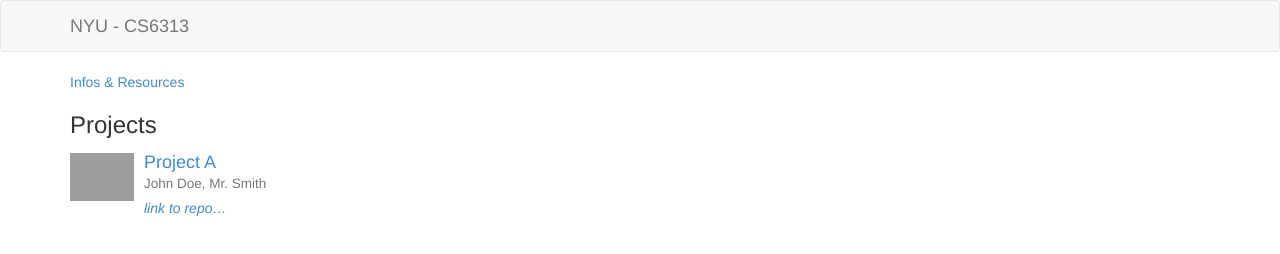
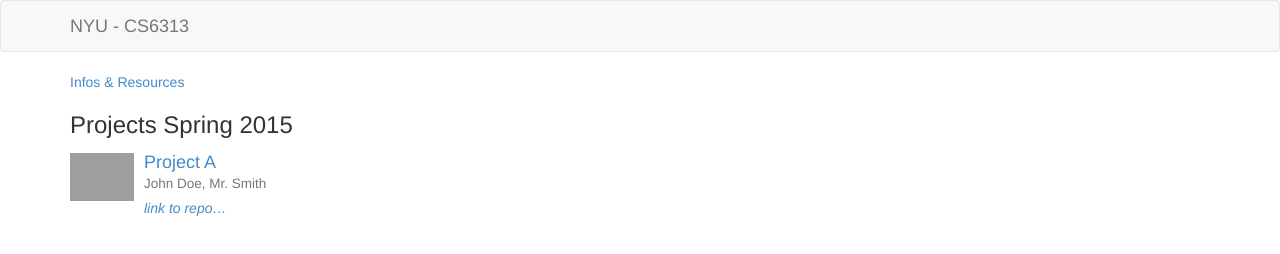
Before and after one commit to NYU-CS6313-Projects/NYU-CS6313-Projects.github.io, a plain HTML site: page index.html in a window 1280 px wide. Drawn offline with Linux system fonts and the light colour scheme; grey boxes are pictures that could not be loaded.

Commit message:
specify year

```diff
--- a/index.html
+++ b/index.html
@@ -18,7 +18,7 @@
     <div class="row">
       <div class="col-md-9" role="main">
         <p><a href="https://github.com/NYU-CS6313-Projects/NYU-CS6313-Projects.github.io">Infos &amp; Resources</a></p>
-        <h3>Projects</h3>
+        <h3>Projects Spring 2015</h3>
         <div class="media">
           <a class="pull-left" href="http://NYU-CS6313-Projects.github.io/">
             <img class="media-object" src="https://avatars0.githubusercontent.com/u/10946686?v=3&s=64" title="Project A" alt="Project A" style="width: 64px;">
```
